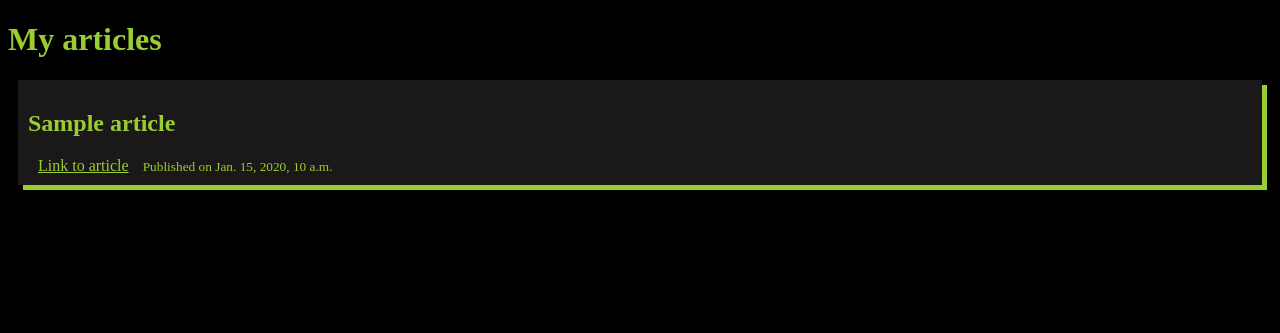
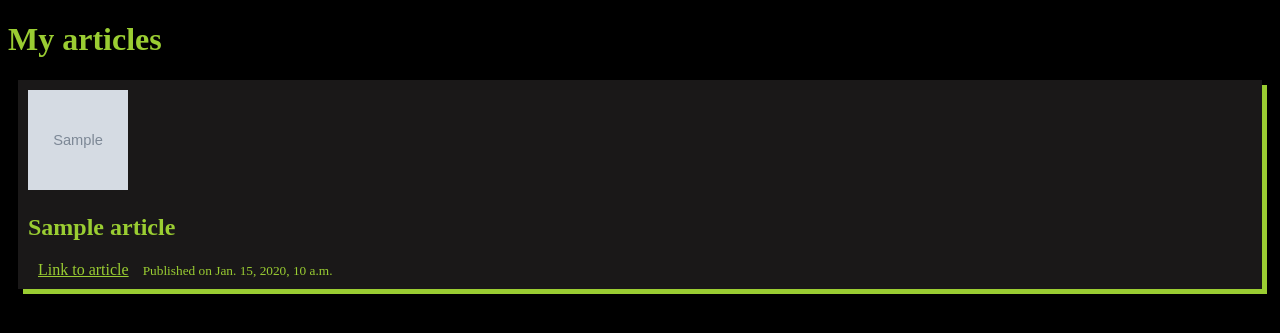
Before and after one commit to Null-byte-00/portfolio, a Django app: page /articles/ in a window 1280 px wide; the page is wider, and only the part inside the window is pictured. Shown: the part 44-377 px from the top of that part. Run offline with Django 5.2, Linux system fonts and the light colour scheme; tables that the repository leaves empty hold one stand-in row (values such as "Sample post"); grey boxes marked "Sample" are stand-in pictures.

Commit message:
added article title image

```diff
--- a/articles/templates/articles.html
+++ b/articles/templates/articles.html
@@ -4,6 +4,9 @@
     <h1>My articles</h1>
     {% for article in articles %}
     <div class="box">
+        {% if article.image %}
+            <img src="{{ article.image }}" height="100" width="100">
+        {% endif %}
         <h2>{{ article.title }}</h2>
         <p>{{ article.description | truncatechars:30 }}</p>
         <a href="{% url 'articles:article' slug=article.slug %}">Link to article</a>
```
